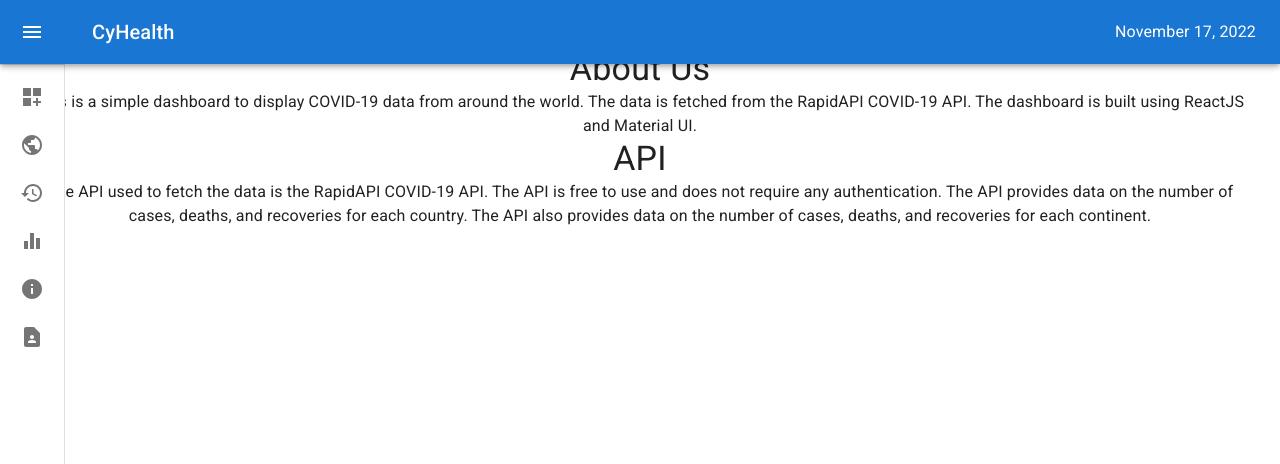
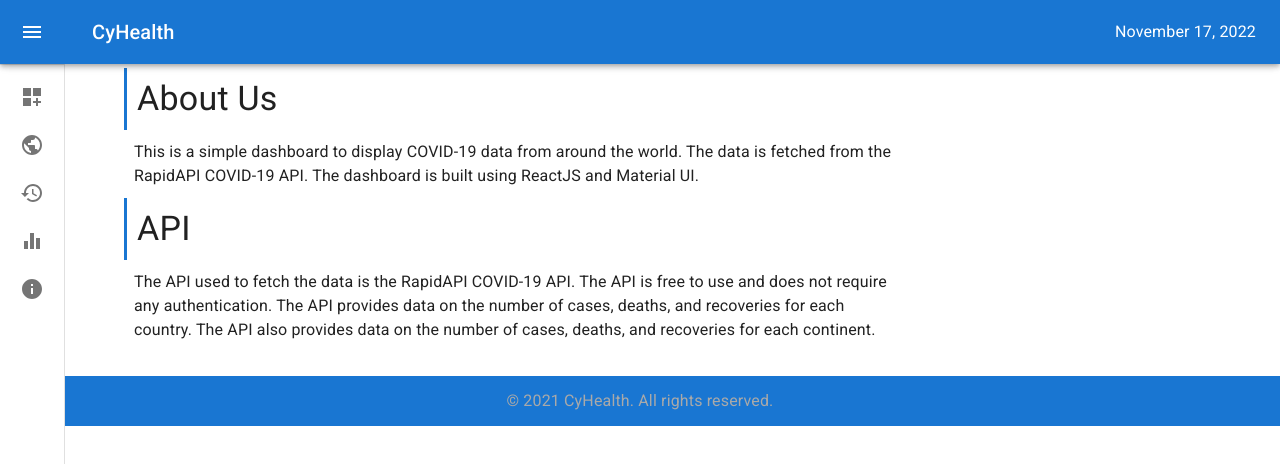
Before and after one commit to tonyoseko99/cy-health, a React (Create React App) app: page /about in a window 1280 px wide. Shown: the top 464 px of the page. Built offline with nearby package versions, Linux system fonts and the light colour scheme.

Commit message:
FEAT: add a footer and style it

```diff
--- a/src/App.css
+++ b/src/App.css
@@ -45,6 +45,15 @@
   justify-content: center;
   align-items: center;
   align-content: center;
+}
+
+/* dashboard menu */
+.dashboard-menu a{
+  text-decoration: none;
+  color: #282c34;
+  font-size: 1em;
+  font-weight: normal;
+  margin: 0 10px;
 }
 
 /* dashcard */
@@ -97,3 +106,48 @@
   background-color: darkgray;
   color: white;
 }
+
+/* about page */
+.about-us{
+  padding: 50px 100px 0 100px;
+  display: flex;
+  flex-direction: column;
+  justify-content: baseline;
+  align-items: left;
+  align-content: center;
+  text-align: left;
+  margin: 20px 0 0 100px;
+
+}
+
+.about-title{
+  font-size: 30px;
+  font-weight: bold;
+  margin: 10px;
+  padding: 10px;
+  text-align: left;
+  border-left: 3px solid #1976d2;
+}
+
+.about-p{
+  font-size: 20px;
+  margin: 10px;
+  padding: 10px;
+  width: 70%;
+  line-height: auto;
+}
+
+/* footer */
+.footer{
+  position: bottom-fixed;
+  display: flex;
+  flex-direction: row;
+  justify-content: center;
+  align-items: center;
+  align-content: center;
+  width: 100%;
+  height: 50px;
+  padding: 10px;
+  background-color: #1976d2;
+  color: darkgrey;
+}
--- a/src/App.js
+++ b/src/App.js
@@ -5,6 +5,7 @@ import Dashboard from "./components/Dashboard";
 import Countries from "./components/Countries";
 import Home from "./components/Home";
 import About from "./components/About";
+import Footer from "./components/Footer";
 
 function App() {
   return (
@@ -18,6 +19,7 @@ function App() {
           <Route path="/about" element={<About />} />
         </Routes>
       </Router>
+      <Footer />
     </div>
   );
 }
--- a/src/components/About.js
+++ b/src/components/About.js
@@ -4,16 +4,16 @@ import Typography from "@mui/material/Typography";
 
 export default function About() {
   return (
-    <Box sx={{ flexGrow: 1, p: 3 }}>
-      <Typography variant="h4">About Us</Typography>
-      <Typography variant="body1">
+    <Box sx={{ flexGrow: 1, p: 3 }} className="about-us">
+      <Typography variant="h4" className="about-title">About Us</Typography>
+      <Typography variant="body1" className="about-p">
         This is a simple dashboard to display COVID-19 data from around the
         world. The data is fetched from the RapidAPI COVID-19 API. The dashboard
         is built using ReactJS and Material UI.
       </Typography>
 
-        <Typography variant="h4">API</Typography>
-        <Typography variant="body1">
+        <Typography variant="h4" className="about-title">API</Typography>
+        <Typography variant="body1" className="about-p">
             The API used to fetch the data is the RapidAPI COVID-19 API. The API
             is free to use and does not require any authentication. The API
             provides data on the number of cases, deaths, and recoveries for
--- a/src/components/Countries.js
+++ b/src/components/Countries.js
@@ -340,7 +340,7 @@ export default function Countries() {
   return (
     <Box sx={{ width: "100%" }} className="table-container">
       <Paper sx={{ width: "100%", mb: 2 }}>
-        <EnhancedTableToolbar numSelected={selected.length} />
+        {/* <EnhancedTableToolbar numSelected={selected.length} /> */}
         {/* search component */}
         <Stack
           spacing={2}
--- a/src/components/Dashboard.js
+++ b/src/components/Dashboard.js
@@ -165,14 +165,13 @@ export default function Dashboard() {
         </DrawerHeader>
         <Divider />
         {/* dashboard menu lists */}
-        <List>
+        <List className="dashboard-menu">
           {[
             <a href="/">Dashbord</a>,
             <a href="/countries">Countries</a>,
             <a href="/history">History</a>,
             <a href="/analysis">Analysis</a>,
             <a href="/about">About US</a>,
-            <a href="/contact">Contact US</a>,
           ].map((text, index) => (
             <ListItem key={text} disablePadding sx={{ display: "block" }}>
               <ListItemButton
--- a/src/components/Footer.js
+++ b/src/components/Footer.js
@@ -3,10 +3,10 @@ import react from "react";
 export default function Footer() {
   return (
     <div className="footer">
-      <p>
-        Made with <span className="heart">❤</span> by{" CyHealth"}
-        <a href="" target="_blank" rel="noopener noreferrer"></a>
-      </p>
+      {/* copyrights */}
+        <p>
+            © 2021 CyHealth. All rights reserved.
+        </p>
     </div>
   );
 }
```
